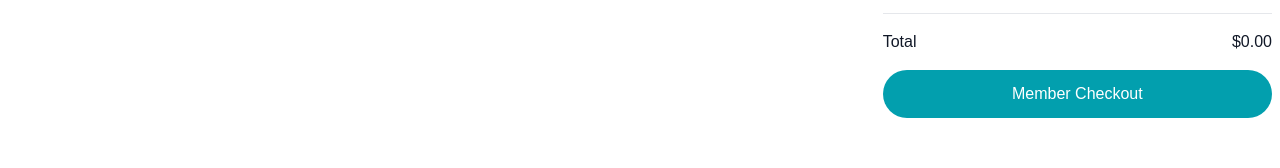
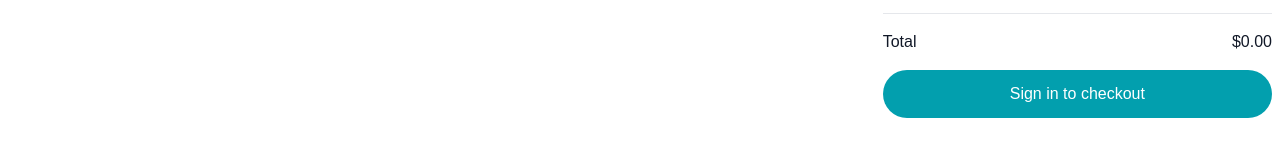
Before and after one commit to mhasnain23/uiux-hackathon, a Next.js app: page /cart in a window 1280 px wide. Shown: the part 354-522 px from the top of the page. Built offline with nearby package versions, Linux system fonts and the light colour scheme; no server answers.

Commit message:
🐞 fix: UI fix

```diff
--- a/app/cart/page.tsx
+++ b/app/cart/page.tsx
@@ -16,6 +16,8 @@ const CartPage = () => {
   );
   const shipping = subtotal > 0 ? "Free" : "$0"; // Free shipping for any order with items
   const total = subtotal; // Assuming no taxes or additional fees for now
+
+  const handleCheckout = () => {};
 
   return (
     <div className="bg-white">
@@ -50,6 +52,7 @@ const CartPage = () => {
               subtotal={subtotal}
               shipping={shipping}
               total={total}
+              handleCheckout={handleCheckout}
             />
           </div>
         </div>
--- a/components/OrderSummary.tsx
+++ b/components/OrderSummary.tsx
@@ -1,12 +1,23 @@
-import React from "react";
+"use client";
+
+import { useUser } from "@clerk/nextjs";
+import { redirect } from "next/navigation";
 
 interface OrderSummaryProps {
   subtotal: number;
   shipping: string;
   total: number;
+  handleCheckout: () => void;
 }
 
-export function OrderSummary({ subtotal, shipping, total }: OrderSummaryProps) {
+export function OrderSummary({
+  subtotal,
+  shipping,
+  total,
+  handleCheckout,
+}: OrderSummaryProps) {
+  const { user } = useUser();
+
   return (
     <div className="rounded-lg md:p-2 p-6">
       <h2 className="text-lg font-medium text-gray-900 mb-4">Summary</h2>
@@ -27,8 +38,11 @@ export function OrderSummary({ subtotal, shipping, total }: OrderSummaryProps) {
             </span>
           </div>
         </div>
-        <button className="w-full bg-[#029fae] text-white py-3 rounded-full hover:bg-[#017e8b] transition-colors">
-          Member Checkout
+        <button
+          onClick={() => (user ? redirect("/checkout") : redirect("/sign-in"))}
+          className="w-full bg-[#029fae] text-white py-3 rounded-full hover:bg-[#017e8b] transition-colors"
+        >
+          {user ? "Checkout" : "Sign in to checkout"}
         </button>
       </div>
     </div>
--- a/package.json
+++ b/package.json
@@ -18,6 +18,8 @@
     "@sanity/client": "^6.25.0",
     "@sanity/image-url": "^1.1.0",
     "@sanity/vision": "^3.70.0",
+    "@stripe/react-stripe-js": "^3.1.1",
+    "@stripe/stripe-js": "^5.6.0",
     "class-variance-authority": "^0.7.1",
     "clsx": "^2.1.1",
     "dotenv": "^16.4.7",
```
Also changed, not shown: 1 other file (tests, documents, lock files or other folders).
